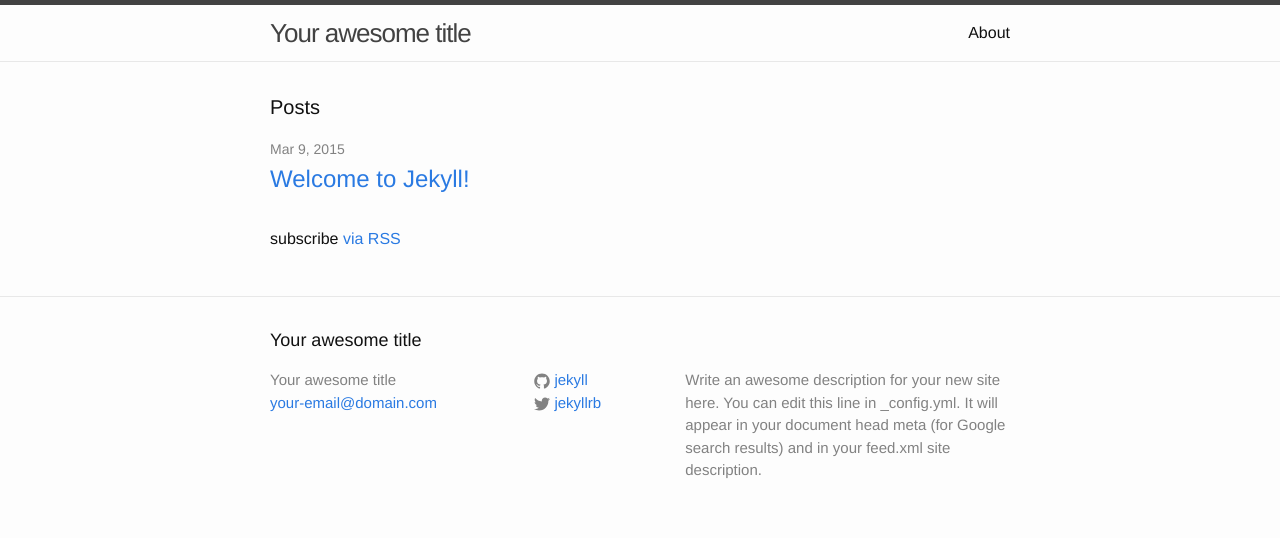
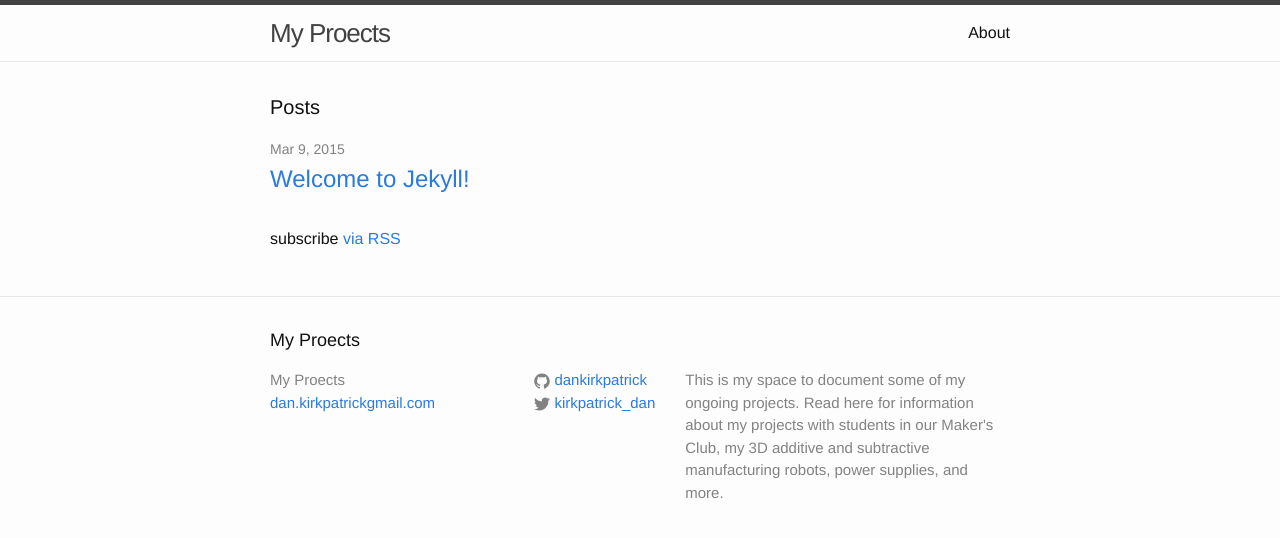
Before and after one commit to dankirkpatrick/dankirkpatrick.github.io, a Jekyll site: the page built from index.html, in a window 1280 px wide. Shown: the top 538 px of the page. Built offline with Jekyll 4.4.1, drawn with Linux system fonts in a browser that asks for light colours.

Commit message:
Initial commit with Jekyll

```diff
--- a/_config.yml
+++ b/_config.yml
@@ -1,14 +1,15 @@
 # Site settings
-title: Your awesome title
-email: your-email@domain.com
+title: My Proects
+email: dan.kirkpatrick<at>gmail.com
 description: > # this means to ignore newlines until "baseurl:"
-  Write an awesome description for your new site here. You can edit this
-  line in _config.yml. It will appear in your document head meta (for
-  Google search results) and in your feed.xml site description.
+  This is my space to document some of my ongoing projects.  Read
+  here for information about my projects with students in our
+  Maker's Club, my 3D additive and subtractive manufacturing robots,
+  power supplies, and more.
 baseurl: "" # the subpath of your site, e.g. /blog/
-url: "http://yourdomain.com" # the base hostname & protocol for your site
-twitter_username: jekyllrb
-github_username:  jekyll
+url: "http://dankirkpatrick.github.io" # the base hostname & protocol for your site
+twitter_username: kirkpatrick_dan
+github_username:  dankirkpatrick
 
 # Build settings
 markdown: kramdown
```
